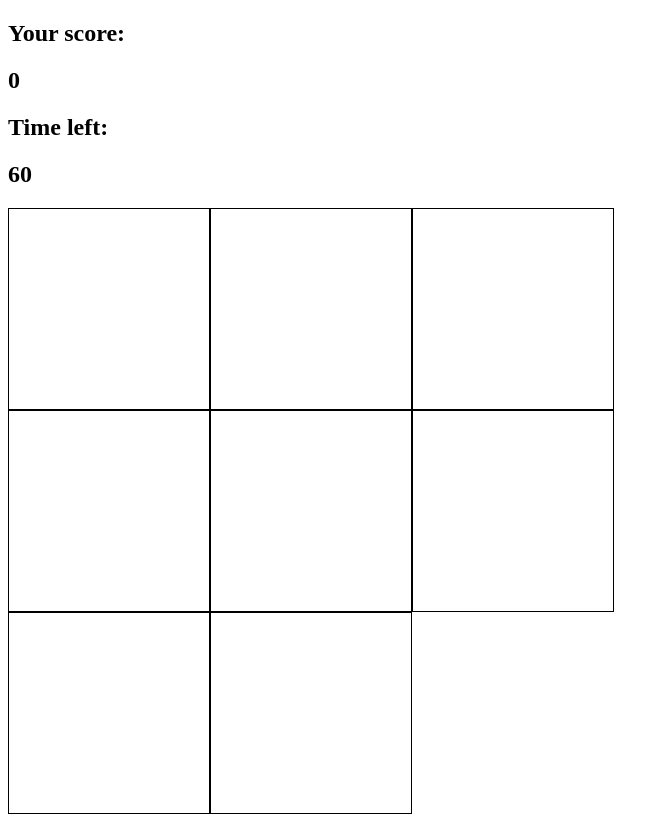
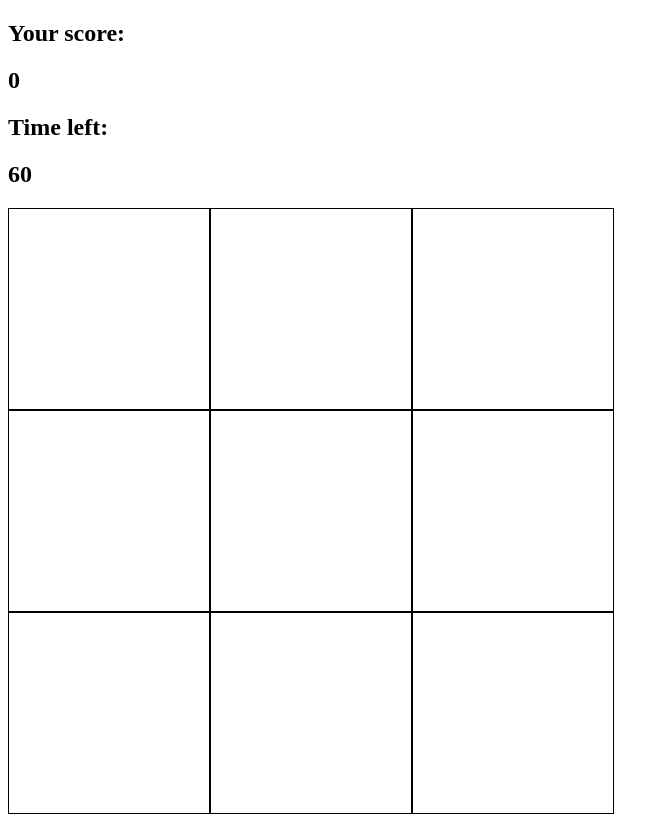
Before and after one commit to rentrombo/Whac-a-mole, a plain HTML site: page index.html in a window 1280 px wide. Shown: the whole page, without its empty margins (0-669 px from the left). Drawn offline with Linux system fonts and the light colour scheme.

Commit message:
Update index.html

```diff
--- a/index.html
+++ b/index.html
@@ -22,6 +22,7 @@
         <div class="square" id="6"></div>
         <div class="square" id="7"></div>
         <div class="square" id="8"></div>
+        <div class="square" id="9"></div>
     </div>
     <script src="app.js"></script>
 </body>
```
